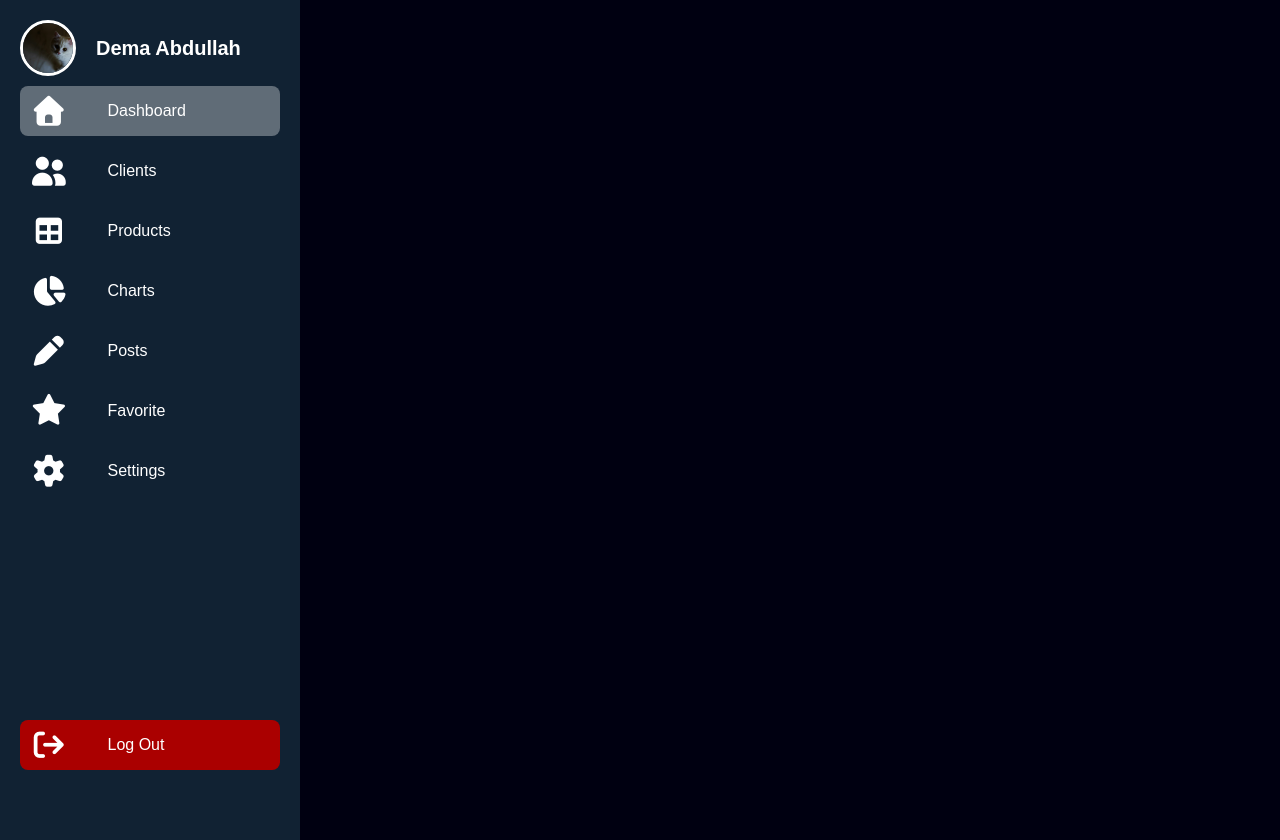
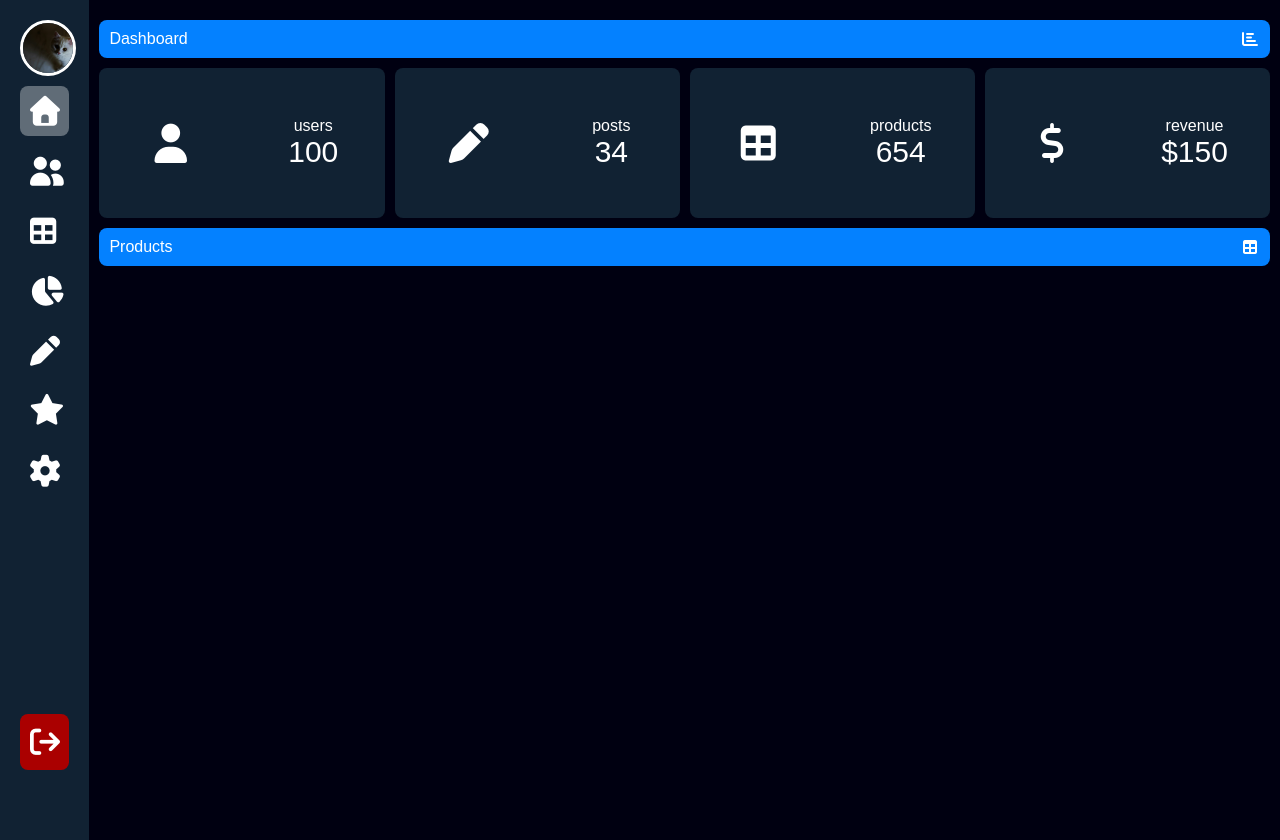
Before and after one commit to abendema/Responsive-Dashboard-, a plain HTML site: page index.html in a window 1280 px wide. Drawn offline with Linux system fonts and the light colour scheme.

Commit message:
Added dashboard data

```diff
--- a/index.html
+++ b/index.html
@@ -67,7 +67,7 @@
           <p>Settings</p>
         </a>
       </li>
-       <!-- Logout list -->
+      <!-- Logout list -->
       <li class="log-out">
         <a href="#">
           <i class="fas fa-sign-out"></i>
@@ -76,6 +76,62 @@
       </li>
     </ul>
   </div>
+
+  <!-- Webpage Content-->
+  <div class="content">
+    <!-- dashboard title-->
+    <div class="title-info">
+      <p>Dashboard</p>
+      <i class="fas fa-chart-bar"></i>
+    </div>
+    <!-- data -->
+    <div class="data-info">
+      <!-- users -->
+      <div class="box">
+        <i class="fas fa-user"></i>
+        <div class="data">
+          <p>users</p>
+          <span>100</span>
+        </div>
+      </div>
+      <!-- posts -->
+      <div class="box">
+        <i class="fas fa-pen"></i>
+        <div class="data">
+          <p>posts</p>
+          <span>34</span>
+        </div>
+      </div>
+      <!-- products -->
+      <div class="box">
+        <i class="fas fa-table"></i>
+        <div class="data">
+          <p>products</p>
+          <span>654</span>
+        </div>
+      </div>
+      <!-- revenue -->
+      <div class="box">
+        <i class="fas fa-dollar"></i>
+        <div class="data">
+          <p>revenue</p>
+          <span>$150</span>
+        </div>
+      </div>
+
+    </div>
+    <!-- Products title -->
+    <div class="title-info">
+      <p>Products</p>
+      <i class="fas fa-table"></i>
+    </div>
+
+    <!-- Products table -->
+     <table>
+
+     </table>
+  </div>
+
 </body>
 
 </html>
--- a/style.css
+++ b/style.css
@@ -1,5 +1,5 @@
 /* Style for all */
-*{
+* {
   padding: 0;
   margin: 0;
   color: white;
@@ -7,12 +7,13 @@
 }
 
 /* Style body */
-body{
+body {
   background-color: #001;
+  display: flex;
 }
 
 /* Style div menu */
-.img-box{
+.img-box {
   width: 50px;
   height: 50px;
   border-radius: 50%;
@@ -21,22 +22,23 @@ body{
   flex-shrink: 0;
 }
 
-.img-box img{
+.img-box img {
   height: 100%;
 }
 
-.profile{
+.profile {
   display: flex;
   align-items: center;
   gap: 20px;
 }
 
-.profile h2{
+.profile h2 {
   font-size: 20px;
-  text-transform: capitalize; /*Capitalize first letter*/
+  text-transform: capitalize;
+  /*Capitalize first letter*/
 }
 
-.menu{
+.menu {
   background-color: #123;
   width: 54px;
   height: 100vh;
@@ -45,17 +47,17 @@ body{
   transition: 0.4s;
 }
 
-.menu:hover{
+.menu:hover {
   width: 260px;
 }
 
-ul{
+ul {
   list-style: none;
   position: relative;
   height: 95%;
 }
 
-ul li a{
+ul li a {
   display: block;
   text-decoration: none;
   margin: 10px 0;
@@ -67,22 +69,70 @@ ul li a{
   transition: 0.3s;
 }
 
-ul li a:hover, .active{
+ul li a:hover,
+.active,
+.data-info .box:hover {
   background-color: #ffffff55;
 }
 
-.log-out{
+.log-out {
   position: absolute;
   bottom: 0;
   width: 100%;
 }
 
-.log-out a{
+.log-out a {
   background-color: #a00;
 }
 
-ul li a i{
+ul li a i {
   font-size: 30px;
 }
 
-/* Style */
+/* Style webpage content*/
+
+.content {
+  width: 100%;
+  margin: 10px;
+}
+
+.title-info {
+  background-color: #0481ff;
+  padding: 10px;
+  display: flex;
+  justify-content: space-between;
+  align-items: center;
+  border-radius: 8px;
+  margin: 10px 0;
+}
+
+.data-info {
+  display: flex;
+  align-items: center;
+  justify-content: space-between;
+  flex-wrap: wrap;
+  gap: 10px;
+}
+
+.data-info .box {
+  background-color: #123;
+  height: 150px;
+  flex-basis: 150px;
+  flex-grow: 1;
+  border-radius: 8px;
+  display: flex;
+  align-items: center;
+  justify-content: space-around;
+}
+
+.data-info .box i {
+  font-size: 40px;
+}
+
+.data-info .box .data{
+  text-align: center;
+}
+
+.data-info .box .data span{
+  font-size: 30px;
+}
```
